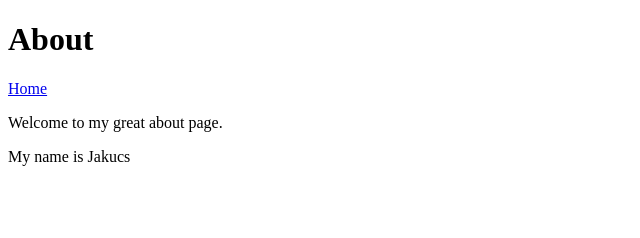
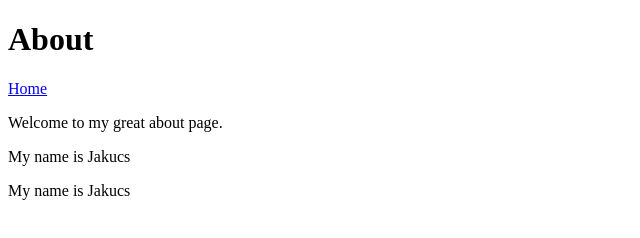
Before and after one commit to Jakucs/jakucs.github.io, a plain HTML site: page about.html in a window 1280 px wide. Shown: the whole page, without its empty margins (0-640 px from the left). Drawn offline with Linux system fonts and the light colour scheme.

Commit message:
Update about

```diff
--- a/about.html
+++ b/about.html
@@ -11,5 +11,6 @@
     <a href="index.html">Home</a>
     <p>Welcome to my great about page.</p>
     <p>My name is Jakucs</p>
+    <p>My name is Jakucs</p>
 </body>
 </html>
```
